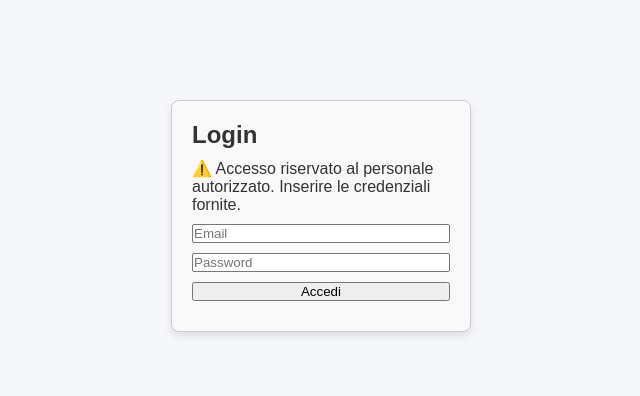
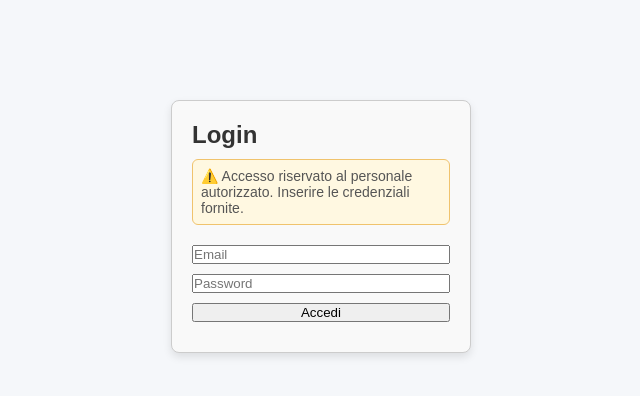
Before and after one commit to giovannigrimoldi93-glitch/festa-slg, a plain HTML site: page index.html in a window 1280 px wide. Shown: the whole page, without its empty margins (319-959 px from the left). Drawn offline with nearby package versions, Linux system fonts and the light colour scheme; no server answers.

Commit message:
Update style.css

```diff
--- a/style.css
+++ b/style.css
@@ -238,3 +238,13 @@ header nav button {
 header nav button:hover {
   opacity: 0.9;
 }
+
+.login-info {
+  font-size: 14px;
+  color: #555;
+  background: #fff8e1;
+  border: 1px solid #f0c36d;
+  border-radius: 6px;
+  padding: 8px;
+  margin-bottom: 10px;
+}
```
